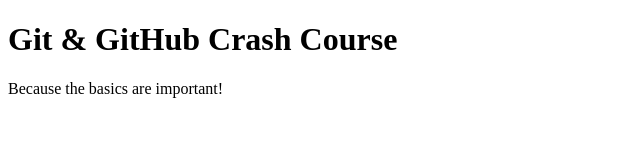
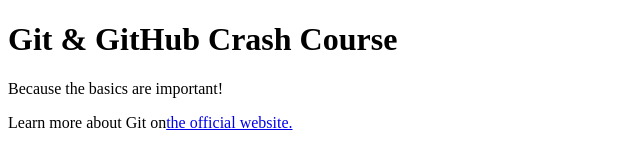
Before and after one commit to DonSalv/github-crash-course, a plain HTML site: page index.html in a window 1280 px wide. Shown: the whole page, without its empty margins (0-640 px from the left). Drawn offline with Linux system fonts and the light colour scheme.

Commit message:
Added a link to Git docs

```diff
--- a/index.html
+++ b/index.html
@@ -9,5 +9,6 @@
   <body>
     <h1>Git & GitHub Crash Course</h1>
     <p>Because the basics are important!</p>
+    <p>Learn more about Git on<a href="https://git-scm.com/book/en/v2">the official website.</a></p>
   </body>
 </html>
```
